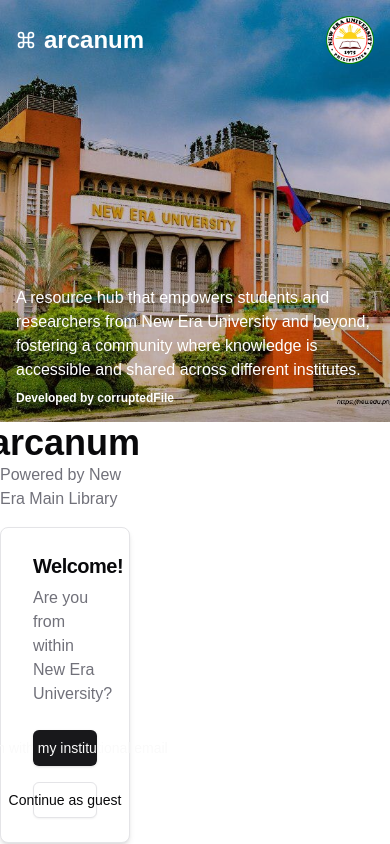
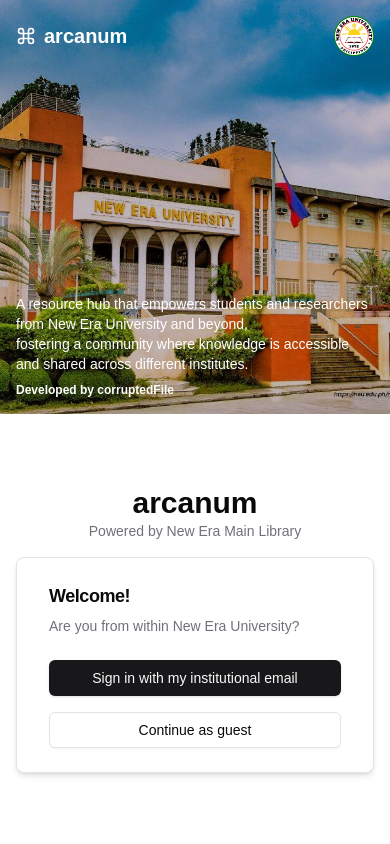
Before and after one commit to blackSyndrome/arcanum, a Next.js app: page / in a window 390 px wide. Built offline with nearby package versions, Linux system fonts and the light colour scheme.

Commit message:
Fixed some resolution conflicts with regards to responsiveness

```diff
--- a/src/components/authentication/LoginPageLeftSide.tsx
+++ b/src/components/authentication/LoginPageLeftSide.tsx
@@ -7,7 +7,7 @@
             {/* Dark overlay for the image */}
             <div className="absolute inset-0 bg-black opacity-25 z-10"></div>
 
-        <div className="relative z-20 flex items-center justify-between text-2xl md:text-3xl font-bold text-white mb-auto">
+            <div className="relative z-20 flex items-center justify-between text-xl md:text-3xl font-bold text-white mb-auto">
                <div className="flex items-center">
                   <svg
                      xmlns="http://www.w3.org/2000/svg"
@@ -25,7 +25,7 @@
                </div>
 
                {/* Added logo on the opposite side */}
-          <div className="relative w-12 md:w-16 h-12 md:h-16">
+               <div className="relative w-10 md:w-16 h-10 md:h-16">
                   <Image
                      src="/neu-logo.png"
                      alt="New Era University Logo"
@@ -44,10 +44,11 @@
             />
             <div className="relative z-20 mt-auto text-white">
                <blockquote className="space-y-2">
-            <p className="text-base md:text-lg">
-              A resource hub that empowers students and researchers from New Era
-              University and beyond, <br /> fostering a community where
-              knowledge is accessible and shared across different institutes.
+                  <p className="text-sm md:text-lg">
+                     A resource hub that empowers students and researchers from
+                     New Era University and beyond, <br /> fostering a community
+                     where knowledge is accessible and shared across different
+                     institutes.
                   </p>
                   <footer className="text-xs md:text-sm font-bold">
                      Developed by corruptedFile
--- a/src/components/authentication/LoginPageRightSide.tsx
+++ b/src/components/authentication/LoginPageRightSide.tsx
@@ -13,15 +13,15 @@
 
 const LoginPageRightSide = () => {
    return (
-    <div className="w-1/3 h-full flex flex-col items-center justify-center">
-      <h1 className="text-4xl font-semibold">arcanum</h1>
-      <p className="text-base text-muted-foreground mb-4">
+      <div className="w-full md:w-1/3 h-full flex flex-col items-center justify-center p-4 md:p-8">
+         <h1 className="text-3xl md:text-4xl font-semibold">arcanum</h1>
+         <p className="text-sm md:text-base text-muted-foreground mb-4">
             Powered by New Era Main Library
          </p>
-      <Card className="w-full max-w-md px-2 shadow-md rounded-lg">
+         <Card className="w-full max-w-sm md:max-w-md px-2 shadow-md rounded-lg">
             <CardHeader>
-          <CardTitle className="text-xl">Welcome!</CardTitle>
-          <CardDescription className="text-base">
+               <CardTitle className="text-lg md:text-xl">Welcome!</CardTitle>
+               <CardDescription className="text-sm md:text-base">
                   Are you from within New Era University?
                </CardDescription>
             </CardHeader>
```
Also changed, not shown: src/app/page.tsx (line endings or trailing spaces). Lines whose indentation alone changed are shown as unchanged.
